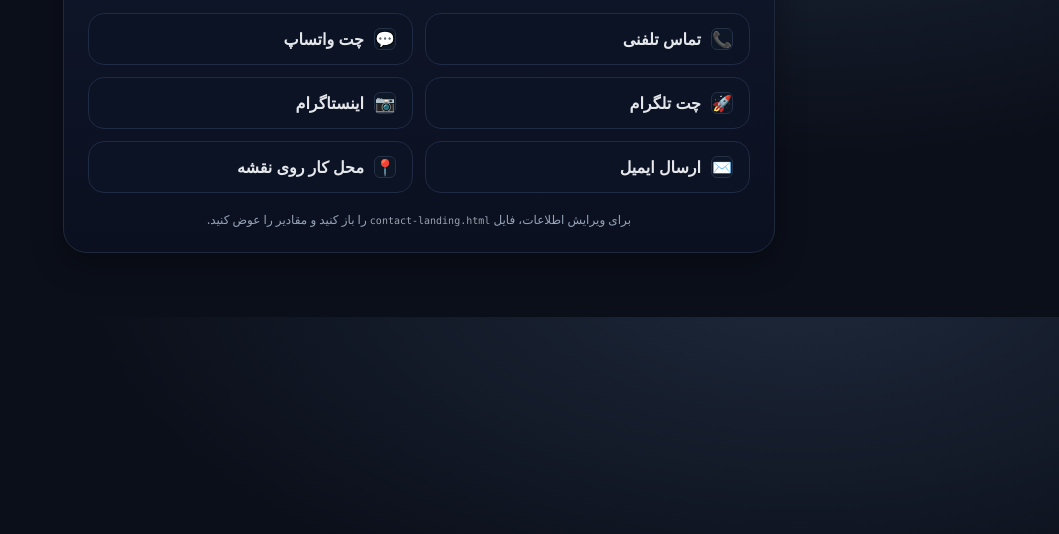
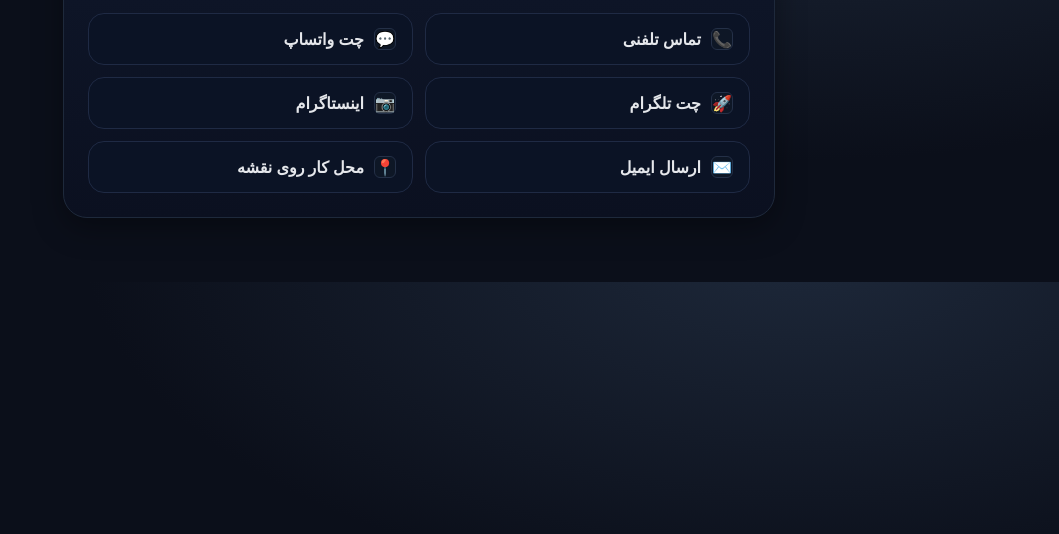
Before and after one commit to Prometheus96/contact-page, a plain HTML site: page index.html in a window 1280 px wide. Shown: the part 156-690 px from the top of the page, without its empty margins (221-1280 px from the left). Drawn offline with Linux system fonts and the light colour scheme.

Commit message:
Update index.html

```diff
--- a/index.html
+++ b/index.html
@@ -54,10 +54,6 @@ small.code{font-family:ui-monospace,SFMono-Regular,Menlo,monospace;color:#9ca3af
           <span class="icon">📍</span><span>محل کار روی نقشه</span>
         </a>
       </div>
-
-      <div class="footer">
-        <div>برای ویرایش اطلاعات، فایل <small class="code">contact-landing.html</small> را باز کنید و مقادیر را عوض کنید.</div>
-      </div>
     </div>
   </div>
 </body>
```
